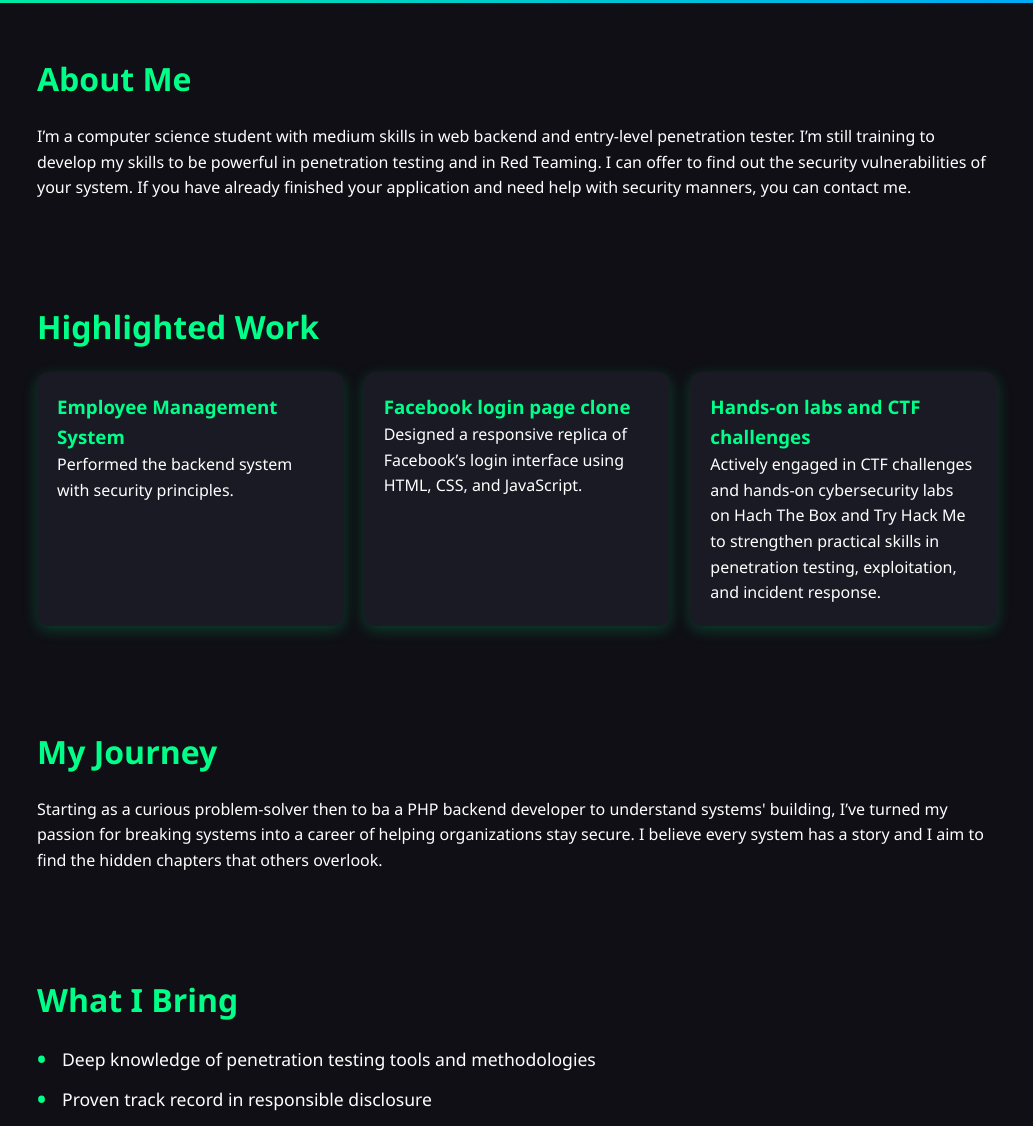
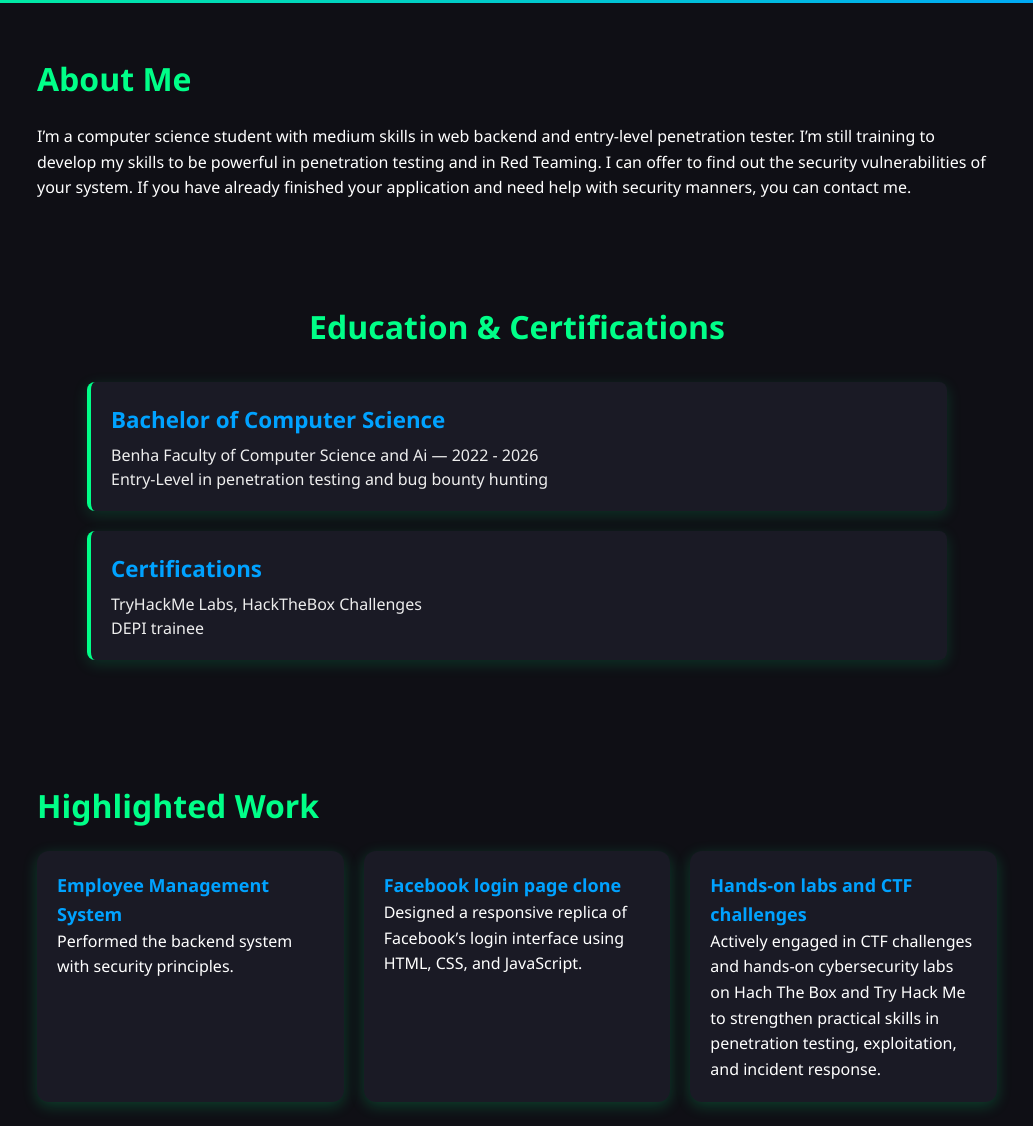
Before and after one commit to kero220/Portfolio, a plain HTML site: page index.html in a window 1280 px wide. Shown: the part 292-1418 px from the top of the page, without its empty margins (123-1156 px from the left). Drawn offline with Linux system fonts and the light colour scheme.

Commit message:
Add files via upload

```diff
--- a/index.html
+++ b/index.html
@@ -42,21 +42,38 @@
     </p>
   </section>
 
+  <!-- Education section -->
+  <section id="education">
+  <h2>Education & Certifications</h2>
+  <div class="education-timeline">
+    <div class="education-item">
+      <h3>Bachelor of Computer Science</h3>
+      <p>Benha Faculty of Computer Science and Ai — 2022 - 2026</p>
+      <p>Entry-Level in penetration testing and bug bounty hunting
+    </div>
+    <div class="education-item">
+      <h3>Certifications</h3>
+      <p>TryHackMe Labs, HackTheBox Challenges</p>
+      <p>DEPI trainee</p>
+    </div>
+  </div>
+</section>
+
   <!-- Highlighted Work -->
   <section class="work" id="projects">
     <h2>Highlighted Work</h2>
     <div class="work-grid">
       <div class="card">
-        <h3> Employee Management System</h3>
+        <a href="ems-roan-theta.vercel.app" target="_blank"> Employee Management System</a>
         <p>Performed the backend system with security principles.</p>
       </div>
       <div class="card">
-        <h3>Facebook login page clone</h3>
+        <a href="illustrated-facebook.vercel.app" target="_blank">Facebook login page clone</a>
         <p>Designed a responsive replica of Facebookʼs login interface using HTML, CSS, and
           JavaScript.</p>
       </div>
       <div class="card">
-        <h3>Hands-on labs and CTF challenges</h3>
+        <a href="https://tryhackme.com/p/NemeSis0" target="_blank">Hands-on labs and CTF challenges</a>
         <p>Actively engaged in CTF challenges and hands-on cybersecurity labs on Hach The Box and Try Hack Me
           to strengthen practical skills in penetration testing, exploitation, and incident response.</p>
       </div>
--- a/style.css
+++ b/style.css
@@ -98,6 +98,51 @@ h2 {
   color: #00ff88;
 }
 
+/* Education Section */
+#education {
+  padding: 50px 20px;
+  max-width: 900px;
+  margin: auto;
+}
+
+#education h2 {
+  font-size: 2rem;
+  margin-bottom: 30px;
+  color: #00ff88;
+  text-align: center;
+}
+
+/* Education Timeline Style */
+.education-item {
+  background: #1a1a25;
+  border-left: 4px solid #00ff88;
+  padding: 20px;
+  margin-bottom: 20px;
+  border-radius: 8px;
+  box-shadow: 0 4px 15px rgba(0, 255, 136, 0.15);
+  transition: transform 0.3s ease, box-shadow 0.3s ease;
+}
+.education-item:hover {
+  transform: translateY(-4px);
+  box-shadow: 0 6px 20px rgba(0, 162, 255, 0.3);
+}
+.education-item h3 {
+  font-size: 1.4rem;
+  margin-bottom: 5px;
+  color: #00a2ff;
+}
+.education-item span {
+  font-size: 0.9rem;
+  color: #ccc;
+  display: block;
+  margin-bottom: 10px;
+}
+.education-item p {
+  font-size: 1rem;
+  color: #eee;
+  line-height: 1.5;
+}
+
 /* Work Grid */
 .work-grid {
   display: grid;
@@ -111,7 +156,12 @@ h2 {
   box-shadow: 0 4px 15px rgba(0, 255, 136, 0.2);
   transition: transform 0.3s ease, box-shadow 0.3s ease;
 }
-.card h3 {color: #00ff88}
+.card a {
+  color: #00a2ff;
+  text-decoration: none;
+  font-size: large;
+  font-weight: bold;
+}
 .card:hover {
   transform: translateY(-5px);
   box-shadow: 0 8px 25px rgba(0, 162, 255, 0.4);
```
